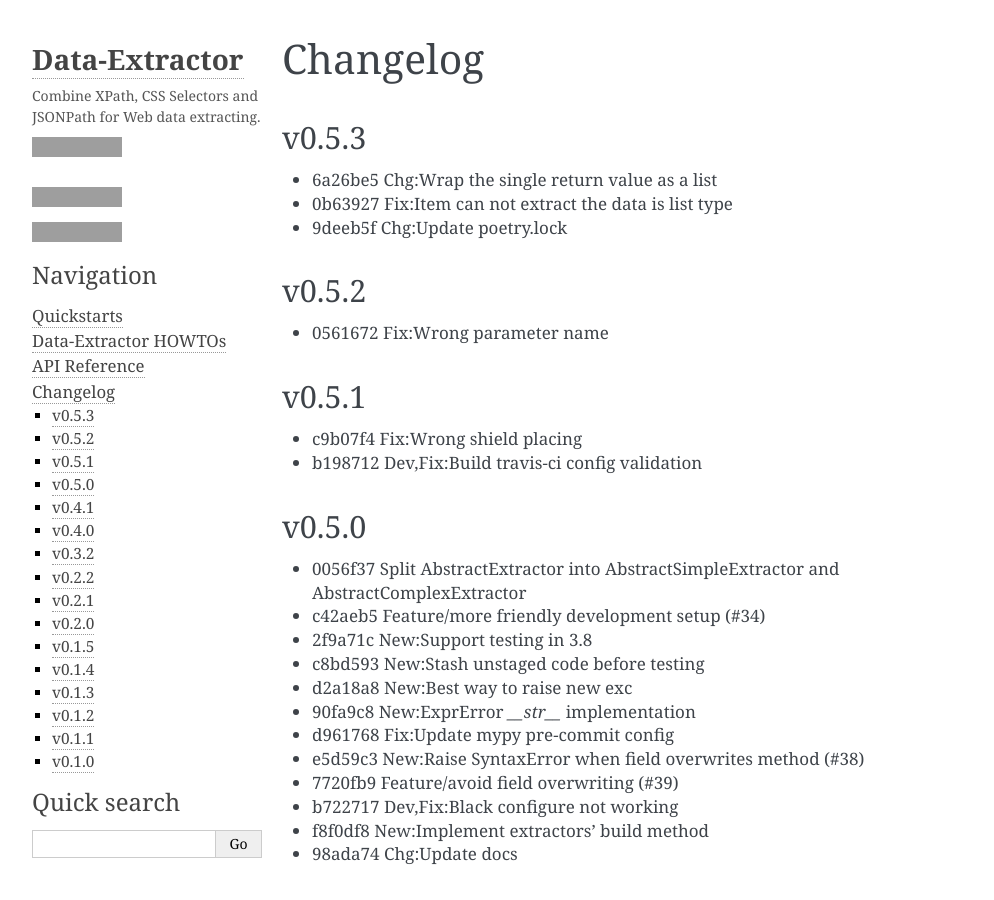
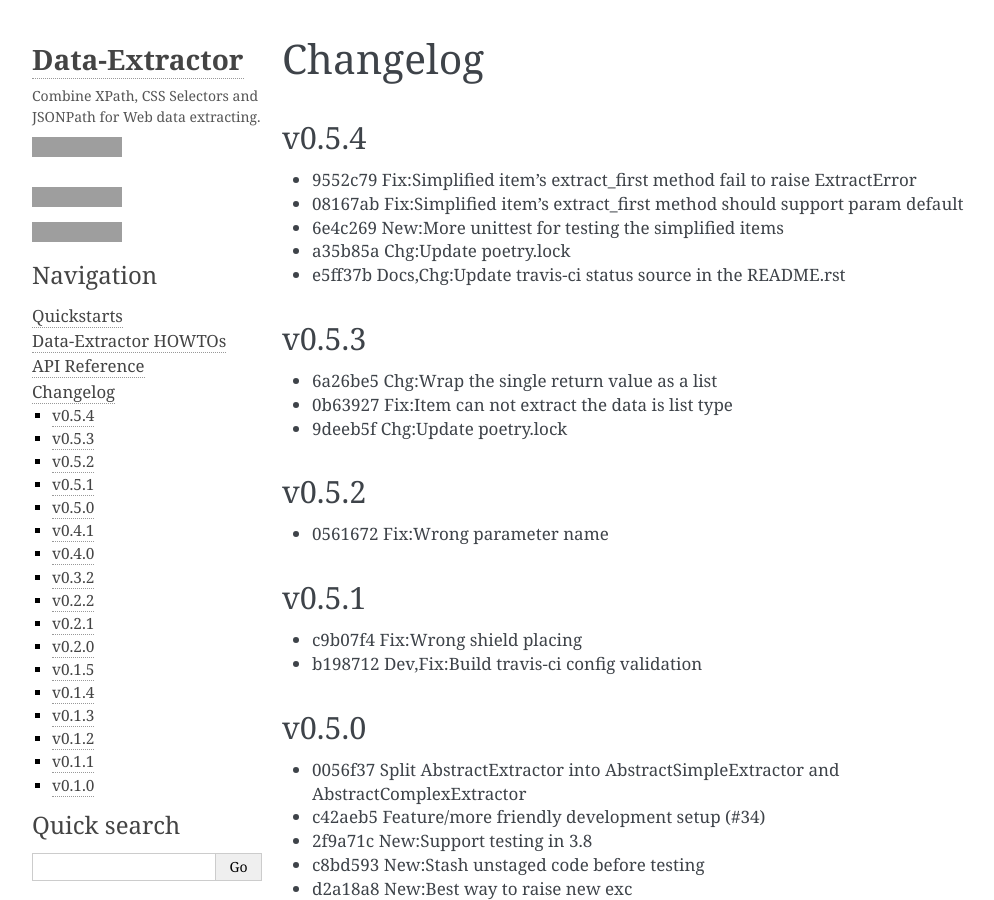
Before and after one commit to linw1995/data_extractor, a Sphinx documentation site: the page built from docs/source/changelog.rst, in a window 1280 px wide and 900 px high, cut to the strip 0-900 px from the top of the window. Shown: the whole strip, without its empty margins (106-1100 px from the left). Built offline with Sphinx 7.4.7, drawn with Linux system fonts in a browser that asks for light colours; grey boxes are pictures that could not be loaded.

Commit message:
Bump to v0.5.4
- 9552c79 Fix:Simplified item's extract_first method fail to raise ExtractError
- 08167ab Fix:Simplified item's extract_first method
  should support param default

- 6e4c269 New:More unittest for testing the simplified items
- a35b85a Chg:Update poetry.lock
- e5ff37b Docs,Chg:Update travis-ci status source in the README.rst

```diff
--- a/docs/source/changelog.rst
+++ b/docs/source/changelog.rst
@@ -2,12 +2,16 @@
 Changelog
 =========
 
-v0.5.3
+v0.5.4
 ~~~~~~
 
-- 6a26be5 Chg:Wrap the single return value as a list
-- 0b63927 Fix:Item can not extract the data is list type
-- 9deeb5f Chg:Update poetry.lock
+- 9552c79 Fix:Simplified item's extract_first method fail to raise ExtractError
+- 08167ab Fix:Simplified item's extract_first method
+  should support param default
+
+- 6e4c269 New:More unittest for testing the simplified items
+- a35b85a Chg:Update poetry.lock
+- e5ff37b Docs,Chg:Update travis-ci status source in the README.rst
 
 .. include:: history.rst
     :start-line: 4
--- a/docs/source/history.rst
+++ b/docs/source/history.rst
@@ -1,6 +1,13 @@
 =======
 History
 =======
+
+v0.5.3
+~~~~~~
+
+- 6a26be5 Chg:Wrap the single return value as a list
+- 0b63927 Fix:Item can not extract the data is list type
+- 9deeb5f Chg:Update poetry.lock
 
 v0.5.2
 ~~~~~~
--- a/pyproject.toml
+++ b/pyproject.toml
@@ -1,6 +1,6 @@
 [tool.poetry]
 name = "data_extractor"
-version = "0.5.3"
+version = "0.5.4"
 license = "MIT"
 description = "Combine XPath, CSS Selectors and JSONPath for Web data extracting."
 authors = ["linw1995 <linw1995@icloud.com>"]
```
Also changed, not shown: README.rst (+8 -4 lines).
